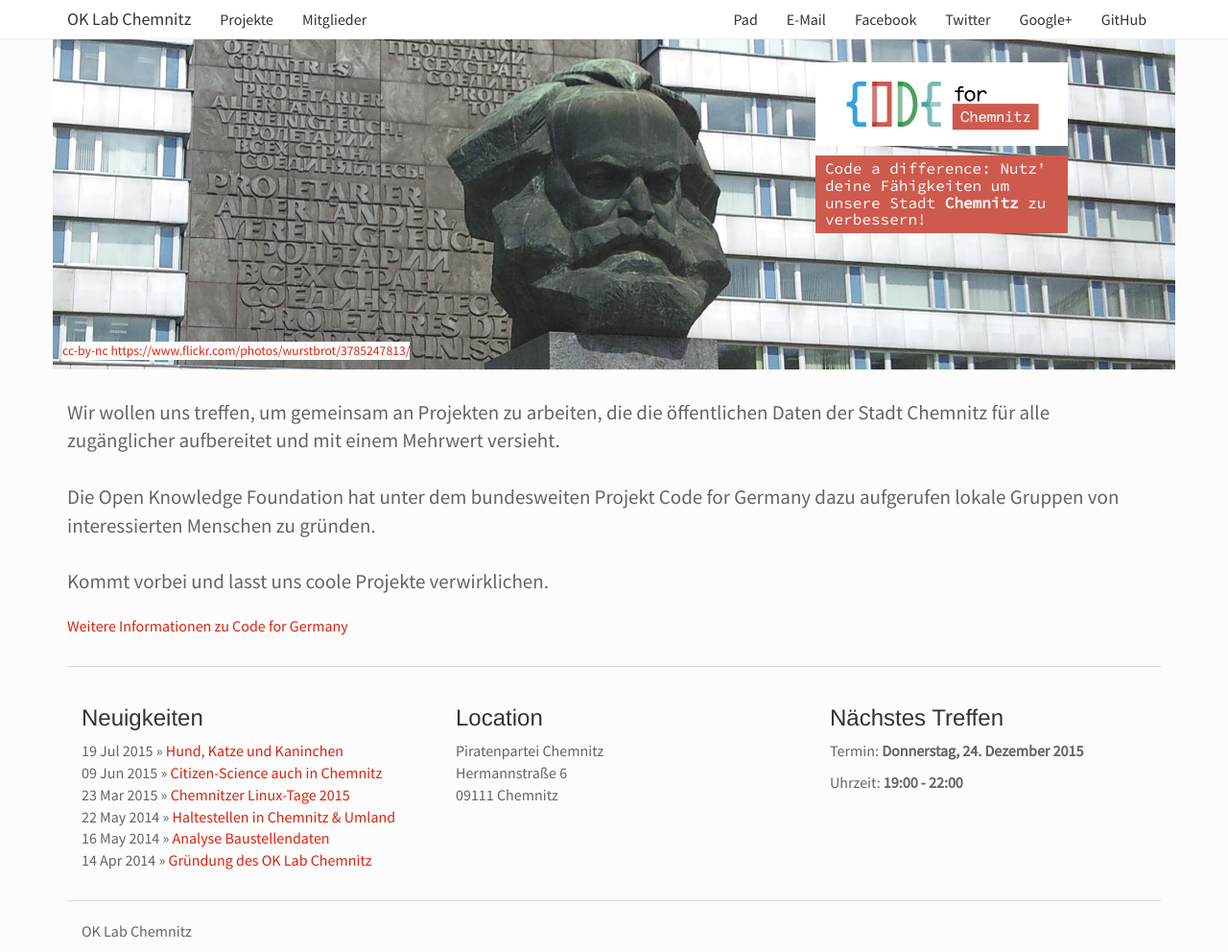
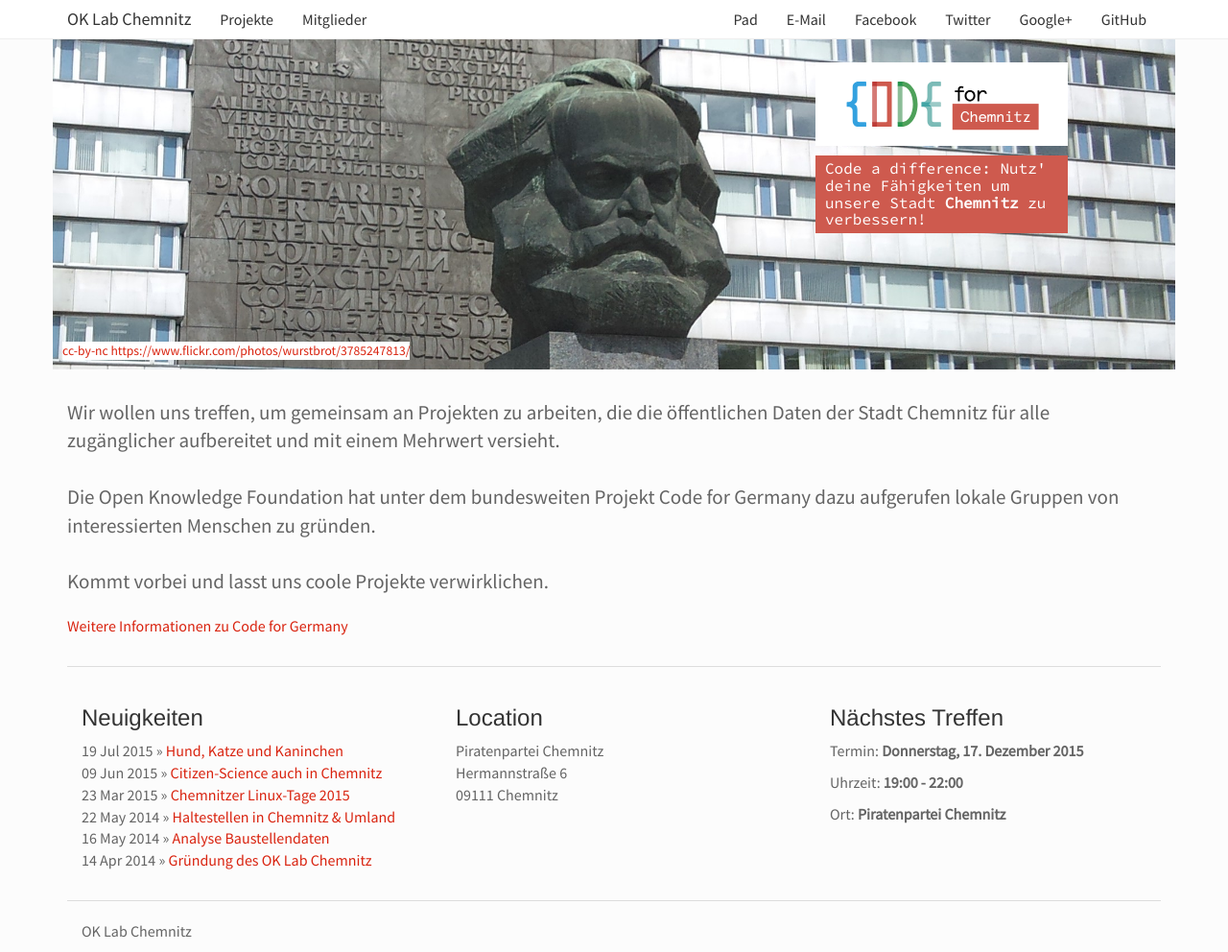
Before and after one commit to CodeforChemnitz/codeforchemnitz.github.io, a Jekyll site: the page built from index.html, in a window 1280 px wide and 992 px high. Shown: the whole window at 96% size. Built offline with Jekyll 4.4.1, drawn with Linux system fonts in a browser that asks for light colours; Markdown is read by kramdown in place of the engine named in the settings.

Commit message:
"event updated"

```diff
--- a/_data/treffen.yml
+++ b/_data/treffen.yml
@@ -1,7 +1,7 @@
 # comment day to have a "unknown event date" message
 day: Donnerstag
-day-nr: 24
+day-nr: 17
 month: Dezember 2015
 time: "19:00 - 22:00"
-#
+location: Piratenpartei Chemnitz #myCGS, Hermannstraße 6, Chemnitz
 #location: Altes Heizhaus im Innenhof der TU Chemnitz, Str. der Nationen 62
```
